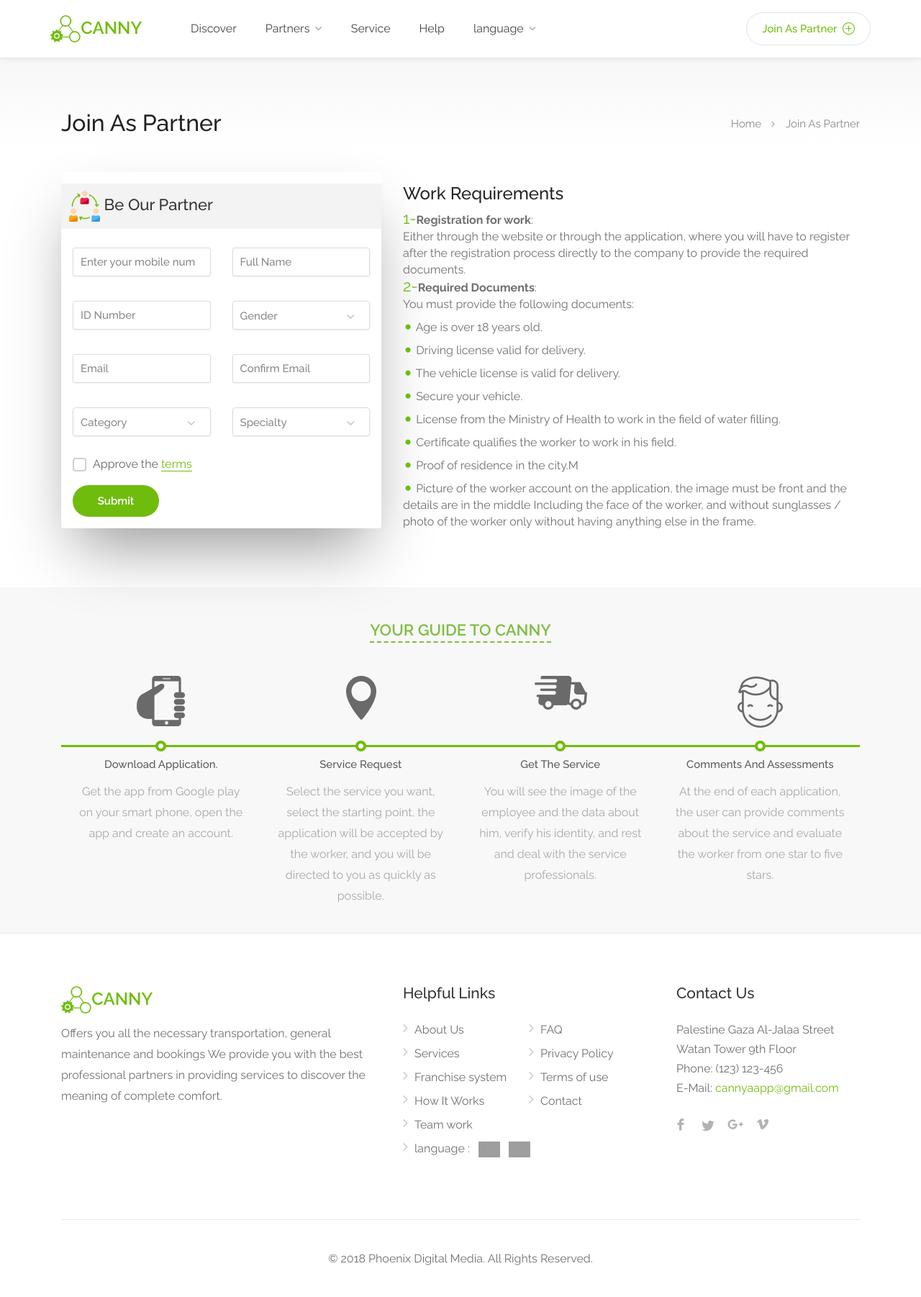
After one commit to hamza202/canny, a PHP site: page /reg.php in a window 1280 px wide. The commit adds this page. Shown: the whole page at 72% size. Run offline with PHP 8.4, Linux system fonts and the light colour scheme; some web fonts are replaced; grey boxes are pictures that could not be loaded.

Commit message:
First commit

```diff
--- a/contact.php
+++ b/contact.php
@@ -80,7 +80,7 @@
             <!-- Contact Form -->
             <div class="col-md-8">
 
-                <section id="contact">
+                <section class="mb-5" id="contact">
                     <h4 class="headline margin-bottom-35">Contact Form</h4>
 
                     <div id="contact-message"></div>
@@ -149,7 +149,7 @@
 <script type="text/javascript" src="scripts/jquery-ui.min.js"></script>
 <script type="text/javascript" src="scripts/tooltips.min.js"></script>
 <script type="text/javascript" src="scripts/custom.js"></script>
-<script type="text/javascript" src="http://maps.google.com/maps/api/js?sensor=false&amp;language=en"></script>
+<script type="text/javascript" src="http://maps.google.com/maps/api/js"></script>
 <script type="text/javascript" src="scripts/infobox.min.js"></script>
 <script type="text/javascript" src="scripts/markerclusterer.js"></script>
 <script type="text/javascript" src="scripts/maps.js"></script>
--- a/css/custom.css
+++ b/css/custom.css
@@ -428,9 +428,110 @@ span.small-dot{
     font-size: 22px;
     top: 0;
 }
+.how_it_work{
+    min-height: 480px;
+}
+.home .how_it_work {
+    padding: 50px 0;
+}
+.how_it_work .works-list {
+    float: left;
+    margin-top: 0;
+    width: 100%;
+    padding: 0;
+}
+.works-list li {
+    width: 25%;
+    text-align: center;
+    float: left;
+    list-style: none;
+}
+.works-list figure {
+    border-bottom: 3px solid #70bc0d;
+    padding: 40px 0;
+    height: 140px;
+    line-height: 80px;
+    position: relative;
+}
+.works-list figure{
+    box-sizing: border-box;
+}
+.works-list figure img {
+    display: block;
+    margin: auto;
+    text-align: center;
+}
+.works-list figure img {
+    -webkit-transition: -webkit-transform .3s ease-in-out;
+    -ms-transition: -ms-transform .3s ease-in-out;
+    -o-transition: -o-transform .3s ease-in-out;
+    transition: transform .3s ease-in-out;
+}
+.works-list figure img{
+    vertical-align: middle;
+}
+.works-list figure:after{
+    content: "";
+    display: inline-block;
+    width: 25px;
+    height: 25px;
+    background: url(../images/circle_round.png) center center no-repeat;
+    position: absolute;
+    bottom: -14px;
+    left: 0;
+    right: 0;
+    margin: 0 auto;
+}
+.works-list li:first-child:hover figure:after {
+    background: url(../images/1.png) center center no-repeat;
+    animation: pulse 2s infinite;
+}
+.works-list li:nth-child(2):hover figure:after {
+    background: url(../images/2.png) center center no-repeat;
+    animation: pulse 2s infinite;
+}
+.works-list li:nth-child(3):hover figure:after {
+    background: url(../images/3.png) center center no-repeat;
+    animation: pulse 2s infinite;
+}
+.works-list li:nth-child(4):hover figure:after {
+    background: url(../images/4.png) center center no-repeat;
+    animation: pulse 2s infinite;
+}
+.list-content {
+    padding: 0 20px;
+}
+.works-list h4 {
+    color: #595959;
+    font-size: 15px;
+    font-weight: 500;
+    line-height: 16px;
+    margin: 15px auto;
+    text-transform: capitalize;
+}
+.works-list h4 {
+    text-align: center !important;
+}
+.how_it_work p {
+    text-align: center !important;
+}
+.works-list li p {
+    font-size: 16px;
+    color: #a8a8a8;
+    margin: 0 auto;
+}
+.main-req2 h3{
+    background: #f3f3f3;
+}
+.main-req2 .sign-in-form .row .col-sm-6{
+    padding-top: 10px;
+}
 @media (max-width: 991px) {
     .main-search-container {
         height: 500px;
+    }
+    .works-list li{
+        width: 50%;
     }
 }
 
@@ -460,7 +561,11 @@ span.small-dot{
         margin-left: -86px;
     }
 }
-
+@media (max-width: 767px) {
+    .works-list li{
+        width: 100%;
+    }
+}
 /*map*/
 #map {
     height: 400px;
--- a/footer.php
+++ b/footer.php
@@ -18,7 +18,8 @@
                     <li><a href="about-us.php">About Us</a></li>
                     <li><a href="service.php">Services</a></li>
                     <li><a href="franchise.php">Franchise system</a></li>
-                    <li><a href="#">How It Works</a></li>
+                    <li><a href="how-it-work.php">How It Works</a></li>
+                    <li><a href="team-work.php">Team work</a></li>
                 </ul>
 
                 <ul class="footer-links">
@@ -26,6 +27,7 @@
                     <li><a href="privacy.php">Privacy Policy</a></li>
                     <li><a href="condition.php">Terms of use</a></li>
                     <li><a href="contact.php">Contact</a></li>
+
                 </ul>
                 <div class="clearfix"></div>
                 <ul class="list-unstyled list-inline language-list ">
--- a/header.php
+++ b/header.php
@@ -29,10 +29,9 @@
                             <li><a href="#">Partners</a>
                                 <ul>
                                     <li><a href="partner-help.php">Help</a></li>
-                                    <li><a href="#">Requirements</a></li>
                                 </ul>
                             </li>
-                            <li><a href="#">Service</a></li>
+                            <li><a href="service.php">Service</a></li>
                             <li><a href="help.php">Help</a></li>
                             <li><a href="#">language</a>
                                 <ul>
@@ -44,7 +43,6 @@
                     </nav>
                     <div class="clearfix"></div>
                     <!-- Main Navigation / End -->
-
                 </div>
                 <!-- Left Side Content / End -->
 
@@ -54,14 +52,11 @@
                     <div class="header-widget">
                         <!--<a href="#sign-in-dialog" class="sign-in popup-with-zoom-anim"><i-->
                         <!--class="sl sl-icon-login"></i> Sign In</a>-->
-                        <a href="#" class="button border with-icon">Join As Partner <i
-                                class="sl sl-icon-plus"></i></a>
+                        <a href="reg.php" class="button border with-icon">Join As Partner <i class="sl sl-icon-plus"></i></a>
                     </div>
                 </div>
                 <!-- Right Side Content / End -->
             </div>
-
-
         </div>
     </div>
     <!-- Header / End -->
--- /dev/null
+++ b/reg.php
@@ -0,0 +1,324 @@
+<!DOCTYPE html>
+<html>
+<head>
+    <!-- Basic Page Needs
+    ================================================== -->
+    <title>CANNY | Join As Partner </title>
+    <meta charset="utf-8">
+    <meta name="viewport" content="width=device-width, initial-scale=1, maximum-scale=1">
+
+    <!-- CSS
+    ================================================== -->
+    <?php include "style.php" ?>
+</head>
+
+<body>
+
+<!-- Wrapper -->
+<div id="wrapper">
+
+    <!-- Header Container
+    ================================================== -->
+    <?php include "header.php"; ?>
+    <div class="clearfix"></div>
+    <!-- Header Container / End -->
+
+    <div id="titlebar" class="gradient margin-bottom-35">
+        <div class="container">
+            <div class="row">
+                <div class="col-md-12">
+
+                    <h2>Join As Partner</h2>
+
+                    <!-- Breadcrumbs -->
+                    <nav id="breadcrumbs">
+                        <ul>
+                            <li><a href="#">Home</a></li>
+                            <li>Join As Partner</li>
+                        </ul>
+                    </nav>
+
+                </div>
+            </div>
+        </div>
+    </div>
+
+
+    <!-- Banner
+    ================================================== -->
+
+    <section class="reg-section mb-5 pb-3">
+        <div class="container">
+            <div class="row">
+                <div class="col-lg-5 ">
+                    <div class="main-req main-req2 p-3">
+                        <div class="success-message">
+                            <div class="my-message">
+                                <img src="images/checked.png" alt="">
+                                <h4>Your password has been sent to the phone number <span>0595779004</span> Please
+                                    complete registration through the application</h4>
+                                <a href="#" class="android-btn">
+                                        <span class="android-btn-icon d-inline-block">
+                                            <img src="images/google-play.svg">
+                                        </span>
+                                    <span class="android-btn-content d-inline-block">
+                                            <span class="android-btn-small d-block">
+                                                Free Download
+                                            </span>
+                                            <span class="android-btn-big d-block">
+                                                Google Play
+                                            </span>
+                                        </span>
+                                </a>
+                            </div>
+                        </div>
+
+                        <h3 class=" text-capitalize"><img src="images/collaboration.png" alt=""> Be our partner</h3>
+                        <form id="rform" method="post" class="login">
+                            <div class="sign-in-form mt-2">
+                                <div class="row">
+                                    <div class="col-sm-6">
+                                        <p class=" -wide">
+                                            <label for="phone2">
+                                                <input type="text" class="input-text" name="username"
+                                                       placeholder="Enter your mobile number" id="phone2" value=""
+                                                       data-parsley-required-message="Write your mobile number"
+                                                       data-parsley-required="true" data-parsley-type="digits">
+                                            </label>
+                                        </p>
+                                    </div>
+                                    <div class="col-sm-6">
+                                        <p class=" -wide">
+                                            <label for="name1">
+                                                <input type="text" class="input-text" name="name1"
+                                                       placeholder="Full Name" id="name1" value=""
+                                                       data-parsley-required-message="You must write your name"
+                                                       data-parsley-required="true">
+                                            </label>
+                                        </p>
+                                    </div>
+                                    <div class="col-sm-6">
+                                        <p class=" -wide">
+                                            <label for="idnumber">
+                                                <input type="text" class="input-text" name="idnumber"
+                                                       placeholder="ID Number" id="idnumber" value=""
+                                                       data-parsley-required-message="Enter your ID Number"
+                                                       data-parsley-required="true" data-parsley-type="digits">
+                                            </label>
+                                        </p>
+                                    </div>
+                                    <div class="col-sm-6">
+                                        <p class=" select-wide">
+                                            <select class="chosen-select"
+                                                    data-parsley-required-message="Choose your gender"
+                                                    data-parsley-required="true">
+                                                <option value="">Gender</option>
+                                                <option value="male">Male</option>
+                                                <option value="female">Female</option>
+                                            </select>
+                                        </p>
+                                    </div>
+                                    <div class="col-sm-6">
+                                        <p class=" -wide">
+                                            <label for="m-email">
+                                                <input type="email" class="input-text" name="m-email"
+                                                       placeholder="Email" id="m-email" data-parsley-required="true"
+                                                       data-parsley-type="email" value="">
+                                            </label>
+                                        </p>
+                                    </div>
+                                    <div class="col-sm-6">
+                                        <p class=" -wide">
+                                            <label for="m-re-email">
+                                                <input type="email" class="input-text" name="username"
+                                                       placeholder="Confirm Email" id="m-re-email" value=""
+                                                       data-parsley-equalto="#m-email"
+                                                       data-parsley-required="true">
+                                            </label>
+                                        </p>
+                                    </div>
+                                    <div class="col-sm-6">
+                                        <p class=" select-wide">
+                                            <select class="chosen-select-no-single"
+                                                    data-parsley-required-message="Choose your Category"
+                                                    data-parsley-required="true">
+                                                <option value="" label="blank">Category</option>
+                                                <option value="1">Category1</option>
+                                                <option value="1">Category2</option>
+                                                <option value="1">Category3</option>
+                                                <option value="1">Category4</option>
+                                            </select>
+                                        </p>
+                                    </div>
+                                    <div class="col-sm-6">
+                                        <p class=" select-wide">
+                                            <select class="chosen-select-no-single"
+                                                    data-parsley-required-message="Choose your Specialty"
+                                                    data-parsley-required="true">
+                                                <option value="" label="blank">Specialty</option>
+                                                <option value="1">Specialty1</option>
+                                                <option value="1">Specialty2</option>
+                                                <option value="1">Specialty3</option>
+                                                <option value="1">Specialty4</option>
+                                            </select>
+                                        </p>
+                                    </div>
+                                </div>
+                                <div class="row">
+                                    <div class="col-md-6">
+                                        <div class="checkboxes margin-top-10">
+                                            <input id="remember-me2" type="checkbox" name="check"
+                                                   data-parsley-required-message="You Must Approve The Terms"
+                                                   data-parsley-required="true">
+                                            <label class="m-agree" for="remember-me2">Approve the <a href="#">terms</a></label>
+                                        </div>
+                                    </div>
+                                    <div class="col-md-6">
+                                        <p class="r-form-error">Lorem ipsum dolor sit amet</p>
+                                    </div>
+                                    <div class="col-md-12">
+                                        <button type="submit" class="button margin-top-15">Submit</button>
+                                    </div>
+                                </div>
+
+                            </div>
+                        </form>
+                    </div>
+                </div>
+                <div class="col-lg-7">
+                    <h4 class="pt-3">Work Requirements</h4>
+                    <p style="line-height: 23px;">
+                        <span class="green-dot small-dot">1-</span><strong>Registration for work</strong>:<br>
+                        Either through the website or through the application, where you will have to register after the
+                        registration process directly to the company to provide the required documents.<br>
+                        <span class="green-dot small-dot">2-</span><strong>Required Documents</strong>:<br>
+                        You must provide the following documents:
+                        <br>
+                        <span class="green-dot">•</span> Age is over 18 years old.<br>
+                        <span class="green-dot">•</span> Driving license valid for delivery.<br>
+                        <span class="green-dot">•</span> The vehicle license is valid for delivery.<br>
+                        <span class="green-dot">•</span> Secure your vehicle.<br>
+                        <span class="green-dot">•</span> License from the Ministry of Health to work in the field of
+                        water filling.<br>
+                        <span class="green-dot">•</span> Certificate qualifies the worker to work in his field.<br>
+                        <span class="green-dot">•</span> Proof of residence in the city.M<br>
+                        <span class="green-dot">•</span> Picture of the worker account on the application, the image
+                        must be front and the details are in the middle
+                        Including the face of the worker, and without sunglasses / photo of the worker only without
+                        having anything else in
+                        the frame.
+                    </p>
+                </div>
+            </div>
+        </div>
+    </section>
+
+    <section class="how_it_work faq pt-5" data-background-color="#f8f8f8">
+        <div class="container">
+            <div class="row">
+                <div class="col-md-12">
+                    <div class="text-center">
+                        <h4 class="headline text-center text-uppercase">Your guide to Canny</h4>
+                    </div>
+                    <ul class="works-list howWorks animated">
+
+                        <li>
+                            <figure class="icons">
+                                <img src="images/mob-in-hand.png">
+                            </figure>
+                            <div class="list-content">
+                                <h4>Download application.</h4>
+                                <p>Get the app from Google play on your smart phone, open the app and create an
+                                    account.</p>
+                        </li>
+
+                        <li>
+                            <figure class="icons">
+                                <img src="images/marker.png">
+                            </figure>
+                            <div class="list-content">
+                                <h4>Service request</h4>
+                                <p>Select the service you want, select the starting point,
+                                    the application will be accepted by the worker, and you will be directed to you as
+                                    quickly as possible.</p>
+                            </div>
+                        </li>
+
+                        <li>
+                            <figure class="icons">
+                                <img src="images/bus.png">
+                            </figure>
+                            <div class="list-content">
+                                <h4>Get the service</h4>
+                                <p>You will see the image of the employee and the data about him, verify his identity,
+                                    and rest and deal with the service professionals.</p>
+                            </div>
+                        </li>
+
+                        <li>
+                            <figure class="icons">
+                                <img src="images/boy.png">
+                            </figure>
+                            <div class="list-content">
+                                <h4>Comments and assessments</h4>
+                                <p>At the end of each application, the user can provide comments about the service and
+                                    evaluate the worker from one star to five stars.</p>
+                            </div>
+                        </li>
+                    </ul>
+
+                </div>
+            </div>
+        </div>
+
+    </section>
+
+    <!-- Content
+    ================================================== -->
+
+    <!-- Footer
+    ================================================== -->
+    <?php include "footer.php" ?>
+    <!-- Footer / End -->
+
+
+    <!-- Back To Top Button -->
+    <div id="backtotop"><a href="#"></a></div>
+
+
+</div>
+<!-- Wrapper / End -->
+
+
+<!-- Scripts
+================================================== -->
+<script type="text/javascript" src="scripts/jquery-2.2.0.min.js"></script>
+<script type="text/javascript" src="scripts/mmenu.min.js"></script>
+<script type="text/javascript" src="scripts/chosen.min.js"></script>
+<script type="text/javascript" src="scripts/slick.min.js"></script>
+<script type="text/javascript" src="scripts/rangeslider.min.js"></script>
+<script type="text/javascript" src="scripts/magnific-popup.min.js"></script>
+<script type="text/javascript" src="scripts/waypoints.min.js"></script>
+<script type="text/javascript" src="scripts/counterup.min.js"></script>
+<script type="text/javascript" src="scripts/jquery-ui.min.js"></script>
+<script type="text/javascript" src="scripts/tooltips.min.js"></script>
+<script type="text/javascript" src="scripts/custom.js"></script>
+<script src="scripts/parsley.min.js"></script>
+<script>
+    $(document).ready(function () {
+        $("#rform").on('submit', function (e) {
+            e.preventDefault();
+            var form = $(this);
+
+            form.parsley().validate();
+
+            if (form.parsley().isValid()) {
+                $(".success-message").css({"z-index": "100", "opacity": "1"});
+            }
+        });
+    });
+</script>
+
+</body>
+
+</html>
```
Also changed, not shown: how-it-work.php (added, +123 -0 lines), team-work.php (added, +106 -0 lines), images/1.png (added), images/2.png (added), images/3.png (added), images/4.png (added), images/boy.png (added), images/bus.png (added), images/circle_round.png (added), images/federal-emp-1920x678.jpg (added), images/marker.png (added), images/mob-in-hand.png (added).
